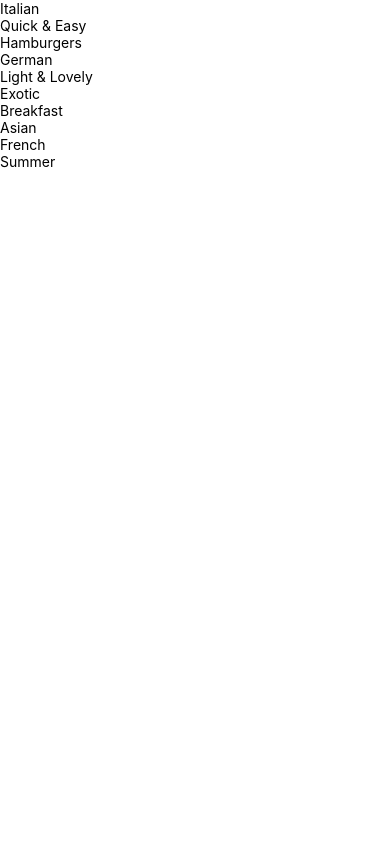
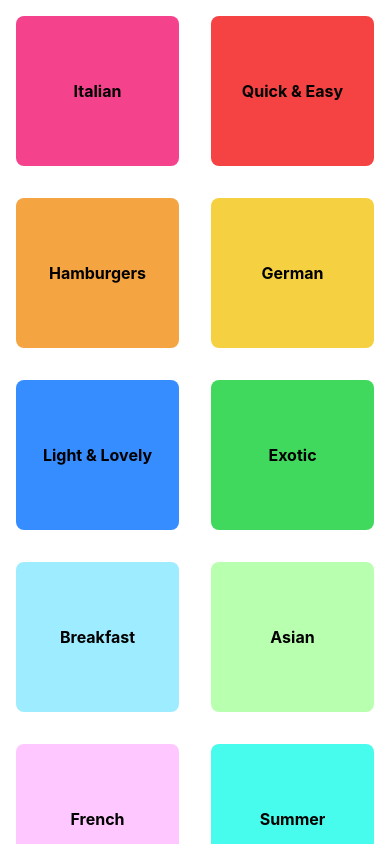
Before and after one commit to MuhittinTanoba/Food-Menu-React-Native, a React Native app: screen / in a window 390 px wide. Built offline with nearby package versions, Linux system fonts and the light colour scheme.

Commit message:
Category Cards Styling

```diff
--- a/App.js
+++ b/App.js
@@ -4,7 +4,10 @@ import CategoriesScreen from './screens/CategoriesScreen';
 
 export default function App() {
   return (
+    <>
+    <StatusBar style='light'/>
     <CategoriesScreen />
+    </>
   );
 }
 
--- a/app.json
+++ b/app.json
@@ -5,6 +5,7 @@
     "version": "1.0.0",
     "orientation": "portrait",
     "icon": "./assets/icon.png",
+    "backgroundColor": "#24180f",
     "userInterfaceStyle": "light",
     "splash": {
       "image": "./assets/splash.png",
--- a/components/CategoryGridTile.js
+++ b/components/CategoryGridTile.js
@@ -1,11 +1,11 @@
-import { View, Pressable, Text } from "react-native";
+import { View, Pressable, Text, StyleSheet, Platform } from "react-native";
 
 const CategoryGridTile = ({title, color}) => {
   return (
-    <View>
-      <Pressable>
-        <View>
-          <Text>{title}</Text>
+    <View style={[styles.gridItem,  {backgroundColor: color}]}>
+      <Pressable android_ripple={{color: "#ccc"}} style={styles.button}>
+        <View style={styles.innerContainer}>
+          <Text style={styles.title}>{title}</Text>
         </View>
       </Pressable>
     </View>
@@ -13,3 +13,29 @@ const CategoryGridTile = ({title, color}) => {
 };
 
 export default CategoryGridTile;
+
+
+const styles = StyleSheet.create({
+    gridItem: {
+        flex:1,
+        margin: 16,
+        height: 150,
+        borderRadius: 8,
+        elevation: 4,
+        overflow: Platform.OS === 'android' ? "hidden" : "visible",
+    },
+    button: {
+        flex:1,
+    },
+    innerContainer: {
+        flex:1,
+        padding: 16,
+        alignItems: "center",
+        justifyContent: "center",
+        borderRadius: 8,
+    },
+    title: {
+        fontWeight: "bold",
+        fontSize: 16,
+    }
+})
--- a/screens/CategoriesScreen.js
+++ b/screens/CategoriesScreen.js
@@ -9,7 +9,7 @@ const renderCategoryItem = (itemData) => {
 
 const CategoriesScreen = () => {
     return(
-        <FlatList data={CATEGORIES} keyExtractor={(item) => item.id} renderItem={renderCategoryItem}/>
+        <FlatList data={CATEGORIES} keyExtractor={(item) => item.id} renderItem={renderCategoryItem} numColumns={2} />
 
     );
 }
```
